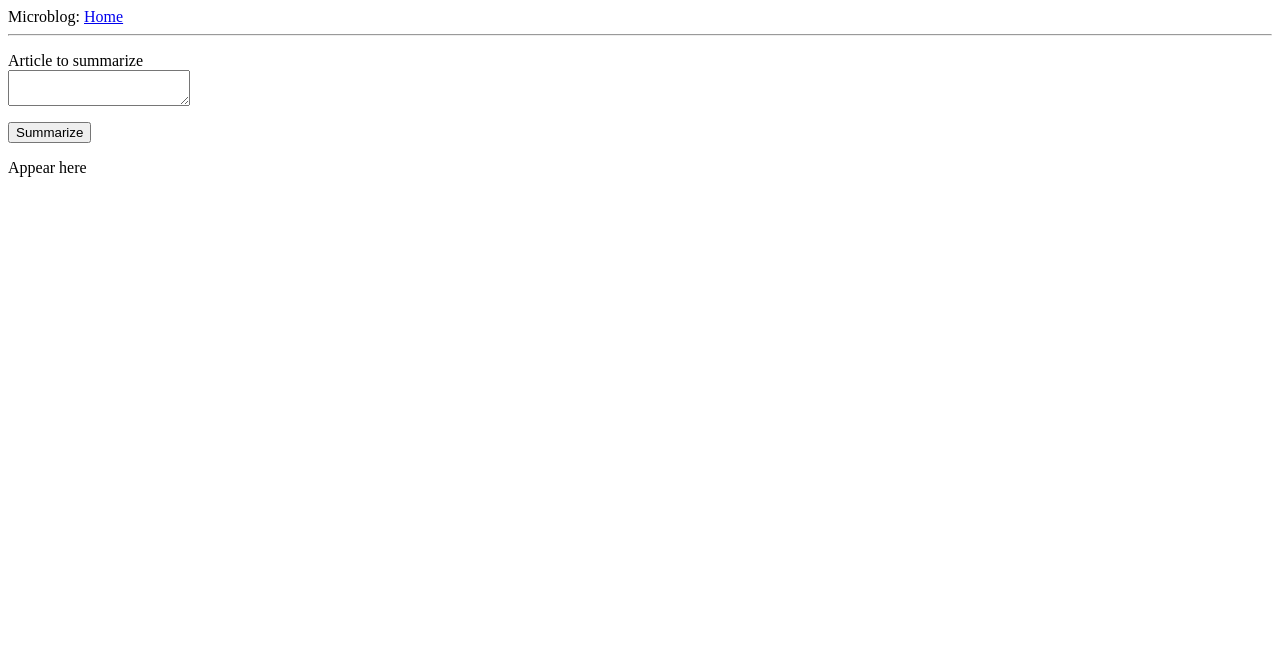
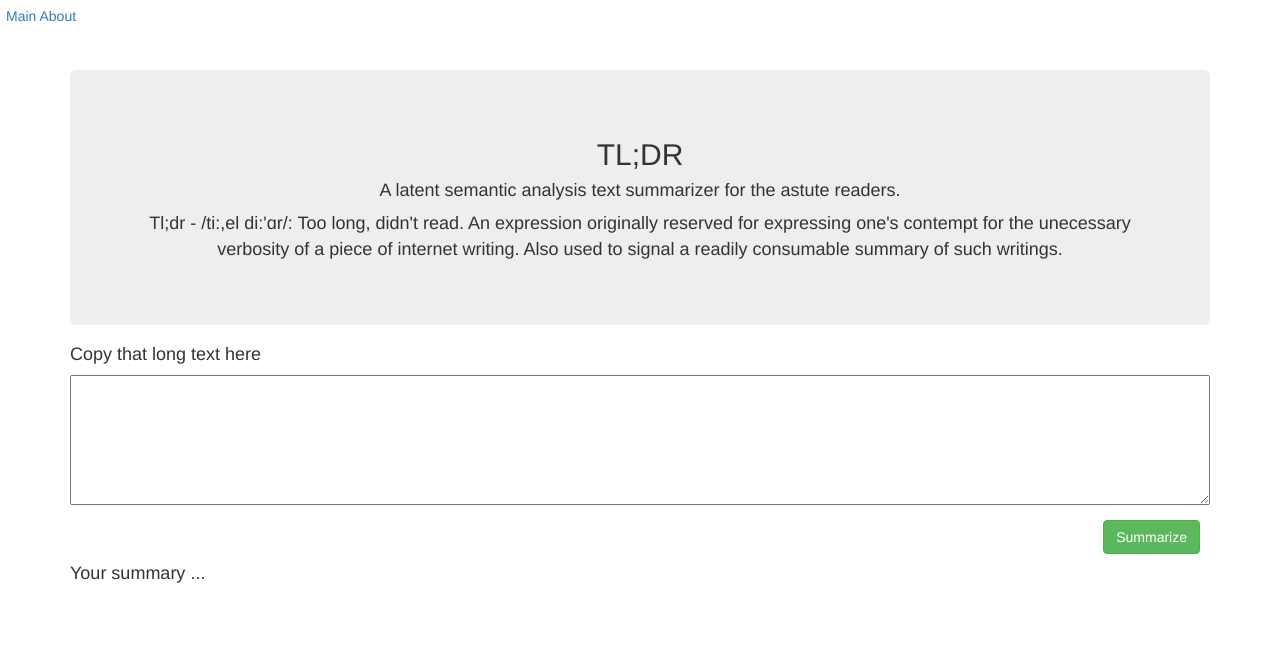
Before and after one commit to fagan2888/text-summariser, a Flask app: page / in a window 1280 px wide. Shown: the top 663 px of the page. Run offline with Flask 2, Linux system fonts and the light colour scheme; parts of the project's set-up code (start-up, migrations or seed data) failed here and were passed over; some libraries are stand-ins or nearby versions.

Commit message:
UI change

```diff
--- a/frontend/app/__init__.py
+++ b/frontend/app/__init__.py
@@ -1,6 +1,8 @@
 from flask import Flask
 from config import Config
+from flask_bootstrap import Bootstrap
 
 app = Flask(__name__)
 app.config.from_object(Config)
+bootstrap = Bootstrap(app)
 from app import routes
--- a/frontend/app/extraction.py
+++ b/frontend/app/extraction.py
@@ -99,13 +99,13 @@ def generate_summary(full_text, n_components=2, info_ratio = 0.2, min_length=2,
             summary_text = summary_text + data.loc[i,'sentence'] + '.\n'
 
   #  print('SUMMMARY:')
-    return summary_text[:-2]
+    return summary_text[:-1]
 
 def app_post(full_text):
     sentence_count = len(full_text.split('.'))
     word_count = len(full_text.split(' '))
     if sentence_count < 4 or word_count < 25:
-        summarised_text = "You do not need a summary for that..."
+        summarised_text = "You do not need a summary for that tiny text, try something longer ..."
     else:
         summarised_text = generate_summary(full_text,
                                 n_components=3,
--- a/frontend/app/routes.py
+++ b/frontend/app/routes.py
@@ -10,8 +10,9 @@ url = API_ENDPOINT.URL
 @app.route('/', methods=['GET', 'POST'])
 @app.route('/index', methods=['GET', 'POST'])
 def index():
-    summarised_text = ['Appear here']
+    summarised_text = ['']
     form = TextSumForm()
+
     if request.method == 'POST':
         full_text = request.form['inputText']
         data = {"text":
@@ -26,3 +27,7 @@ def index():
         return render_template('index.html', title='Home', form=form, summary = summarised_text)
     else:
         return render_template('index.html', title='Home', form=form, summary = summarised_text)
+
+@app.route('/about', methods=['GET'])
+def about():
+        return render_template('about.html')
--- a/frontend/app/templates/base.html
+++ b/frontend/app/templates/base.html
@@ -1,14 +1,29 @@
-<html>
-    <head>
-      {% if title %}
-      <title>{{ title }} - Microblog</title>
-      {% else %}
-      <title>Welcome to Microblog</title>
-      {% endif %}
-    </head>
-    <body>
-        <div>Microblog: <a href="/index">Home</a></div>
-        <hr>
-        {% block content %}{% endblock %}
-    </body>
-</html>
+{% extends 'bootstrap/base.html' %}
+
+{% block title %}
+  TL;DR
+{% endblock %}
+
+
+{% block navbar %}
+    <nav class="navbar navbar-expand-lg navbar-light bg-light">
+      <div style="margin: 5px;">
+        <a href="/index" >Main</a>
+        <a href="/about">About</a>
+      </div>
+    </nav>
+{% endblock %}
+
+{% block content %}
+  <div class="container" style="border: none; margin-bottom: 10px;">
+    <div class="jumbotron" style="text-align: center; margin-bottom: 0px;">
+      <h2 >TL;DR</h2>
+      <h4>A latent semantic analysis text summarizer for the astute readers.</h3>
+      <p style="font-size:18px">Tl;dr - /ti:,el di:'ɑr/: Too long, didn't read. An expression originally reserved for expressing one's contempt for the unecessary verbosity of a piece of internet writing. Also used to signal a readily consumable summary of such writings. </p>
+    </div>
+  </div>
+
+
+  {% block pagecontent %}
+  {% endblock %}
+{% endblock %}
--- a/frontend/app/templates/index.html
+++ b/frontend/app/templates/index.html
@@ -1,22 +1,31 @@
 {% extends "base.html" %}
 
-{% block content %}
+{% block pagecontent %}
     <form action="" method="post" novalidate>
-        {{ form.hidden_tag() }}
-        <p>
-            {{ form.inputText.label }}<br>
-            {{ form.inputText }}
-            {{ form.outputText }}
-        </p>
-        <p>{{ form.submit() }}</p>
-        <p>
-         {% for para in summary %}
-            {{para}}
-            <br/>
-        {% endfor %}
-        </p>
+        <div class="container">
+            {{ form.hidden_tag() }}
+            <div class="col">
+                <div class="col">
+                    <h4> Copy that long text here </h4>
+                </div>
+                <div style="width: 100%">
+                    {{ form.inputText(style="width:100%;height:130px;") }}
+                </div>
 
+                <div style = "margin: 10px; text-align: right;">
+                    {{ form.submit(class="btn btn-success") }}
+                </div>
 
-
+                <div style ="margin-bottom: 50px;">
+                    <h4>Your summary ...</h4>
+                <p>
+                {% for para in summary %}
+                    {{para}}
+                    <br/>
+                {% endfor %}
+                </p>
+                </div>
+            </div>
+        </div
     </form>
 {% endblock %}
--- a/frontend/requirements.txt
+++ b/frontend/requirements.txt
@@ -1,3 +1,7 @@
 requests
 flask-wtf
 waitress
+nltk
+numpy
+pandas
+scikit-learn
```
